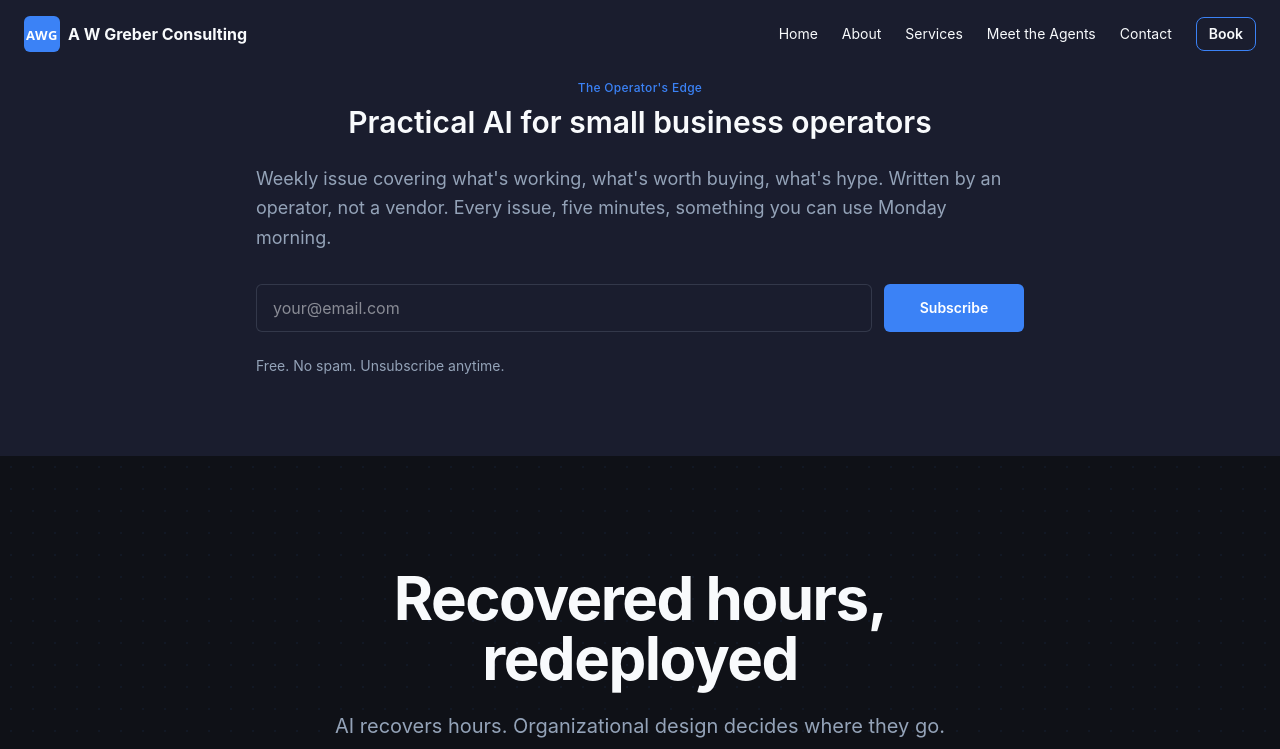
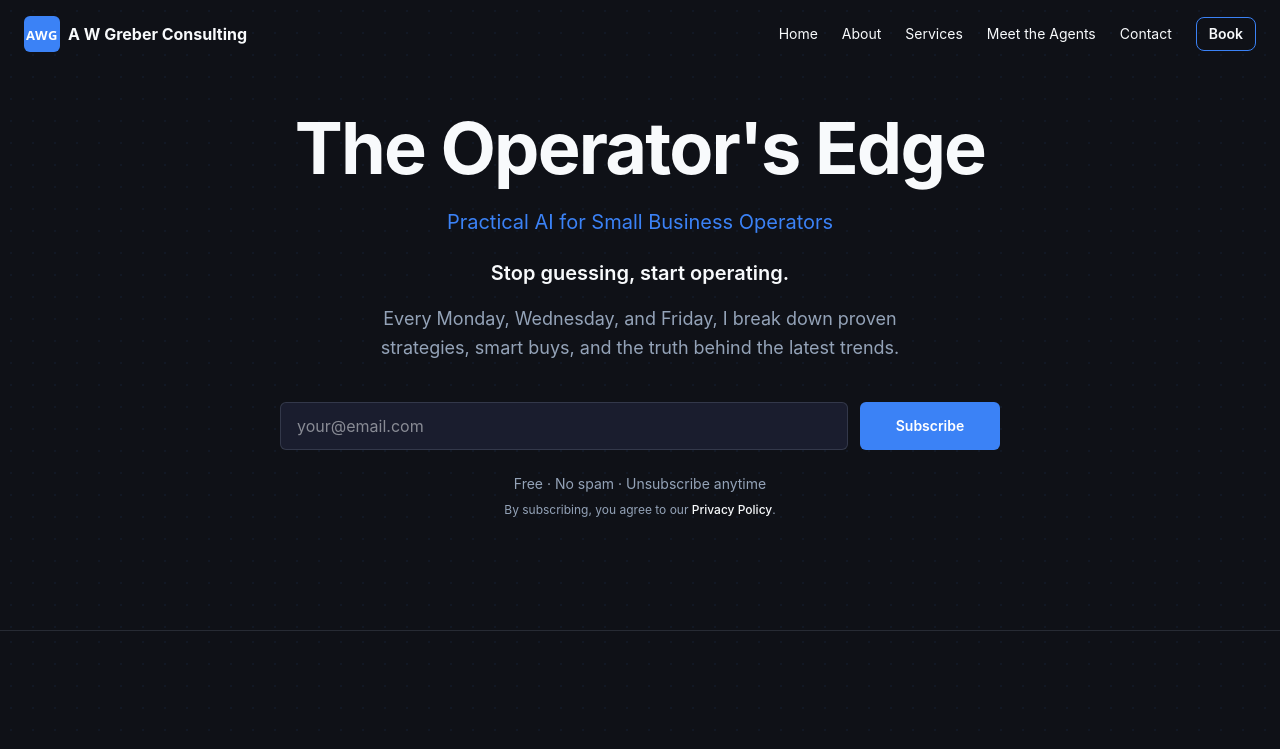
Before and after one commit to awgreber/awgreberconsulting, a React (Vite) app in the folder client/: page / in a window 1280 px wide. Shown: the top 749 px of the page. Built offline with nearby package versions, Linux system fonts and the light colour scheme.

Commit message:
Rebuild newsletter hero: H1, subtitle, tagline, M/W/F body, middle-dot privacy, policy link

```diff
--- a/client/src/components/NewsletterSignup.tsx
+++ b/client/src/components/NewsletterSignup.tsx
@@ -1,6 +1,5 @@
 import { useState, type FormEvent } from 'react'
 import { motion } from 'framer-motion'
-import { Kicker } from './Kicker'
 
 const fadeUp = {
   initial: { opacity: 0, y: 10 },
@@ -43,24 +42,37 @@ export function NewsletterSignup() {
   }
 
   return (
-    <section className="bg-[#1A1D2E] py-20 px-4 sm:px-6">
-      <div className="mx-auto max-w-3xl text-center">
+    <section className="relative overflow-hidden border-b border-[rgba(148,163,184,0.18)] bg-[#0F1117] py-24 sm:py-28">
+      <div
+        className="pointer-events-none absolute inset-0 opacity-20"
+        style={{
+          backgroundImage:
+            'radial-gradient(circle, rgba(59,130,246,0.3) 1px, transparent 1px)',
+          backgroundSize: '22px 22px',
+        }}
+      />
+      <div className="relative mx-auto max-w-3xl px-6 text-center">
         <motion.div {...fadeUp}>
-          <Kicker>The Operator&apos;s Edge</Kicker>
-          <h2 className="mt-2 text-2xl font-semibold text-[#F8FAFC] md:text-3xl">
-            Practical AI for small business operators
-          </h2>
-          <p className="mt-6 text-left text-base leading-relaxed text-[#94A3B8] sm:text-lg">
-            Weekly issue covering what&apos;s working, what&apos;s worth buying, what&apos;s hype.
-            Written by an operator, not a vendor. Every issue, five minutes, something you can use
-            Monday morning.
+          <h1 className="text-5xl font-bold tracking-tight text-[#F8FAFC] md:text-6xl lg:text-7xl">
+            The Operator&apos;s Edge
+          </h1>
+          <p className="mx-auto mt-6 max-w-2xl text-lg text-[#3B82F6] md:text-xl">
+            Practical AI for Small Business Operators
+          </p>
+          <p className="mx-auto mt-6 max-w-2xl text-center text-lg font-semibold leading-snug text-[#F8FAFC] sm:text-xl">
+            Stop guessing, start operating.
+          </p>
+          <p className="mx-auto mt-4 max-w-2xl text-balance text-center text-base leading-relaxed text-[#94A3B8] sm:text-lg">
+            Every Monday, Wednesday, and Friday, I break down proven strategies, smart buys, and the
+            truth behind the latest trends.
           </p>
         </motion.div>
 
         {status === 'success' ? (
           <motion.p
             {...fadeUp}
-            className="mt-8 text-left text-base text-[#F8FAFC]"
+            transition={{ duration: 0.18, delay: 0.05 }}
+            className="mt-10 text-center text-base text-[#F8FAFC]"
           >
             Thanks, you&apos;re in. Check your inbox for the welcome note.
           </motion.p>
@@ -68,7 +80,7 @@ export function NewsletterSignup() {
           <motion.form
             {...fadeUp}
             transition={{ duration: 0.18, delay: 0.05 }}
-            className="mt-8"
+            className="mt-10"
             onSubmit={(e) => void handleSubmit(e)}
           >
             <div className="flex flex-col gap-3 md:flex-row md:items-stretch md:gap-3">
@@ -91,15 +103,22 @@ export function NewsletterSignup() {
               </button>
             </div>
             {status === 'error' ? (
-              <p className="mt-3 text-left text-sm text-red-400">
+              <p className="mt-3 text-center text-sm text-red-400">
                 Something went wrong. Try again or email andrew@awgreber.com directly.
               </p>
             ) : null}
           </motion.form>
         )}
 
-        <p className="mt-6 text-left text-sm text-[#94A3B8]">
-          Free. No spam. Unsubscribe anytime.
+        <p className="mt-6 text-center text-sm text-[#94A3B8]">
+          Free {'\u00B7'} No spam {'\u00B7'} Unsubscribe anytime
+        </p>
+        <p className="mt-2 text-center text-xs text-[#94A3B8]">
+          By subscribing, you agree to our{' '}
+          <a href="/privacy" className="font-medium text-[#F8FAFC] hover:underline">
+            Privacy Policy
+          </a>
+          .
         </p>
       </div>
     </section>
```
